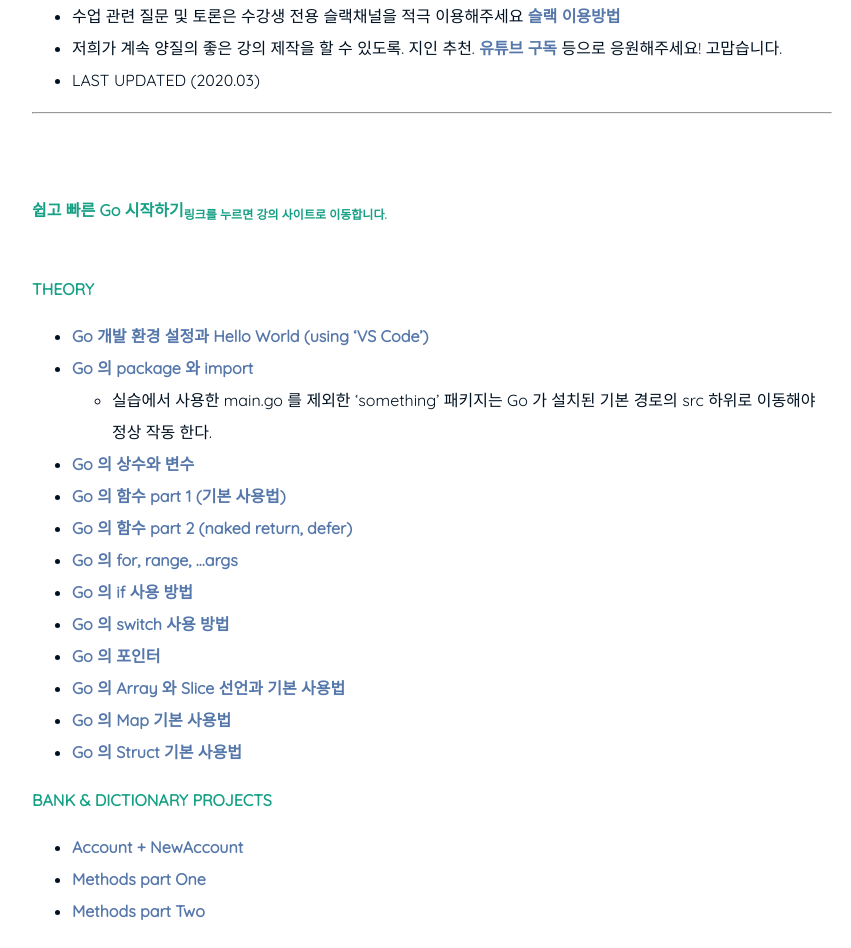
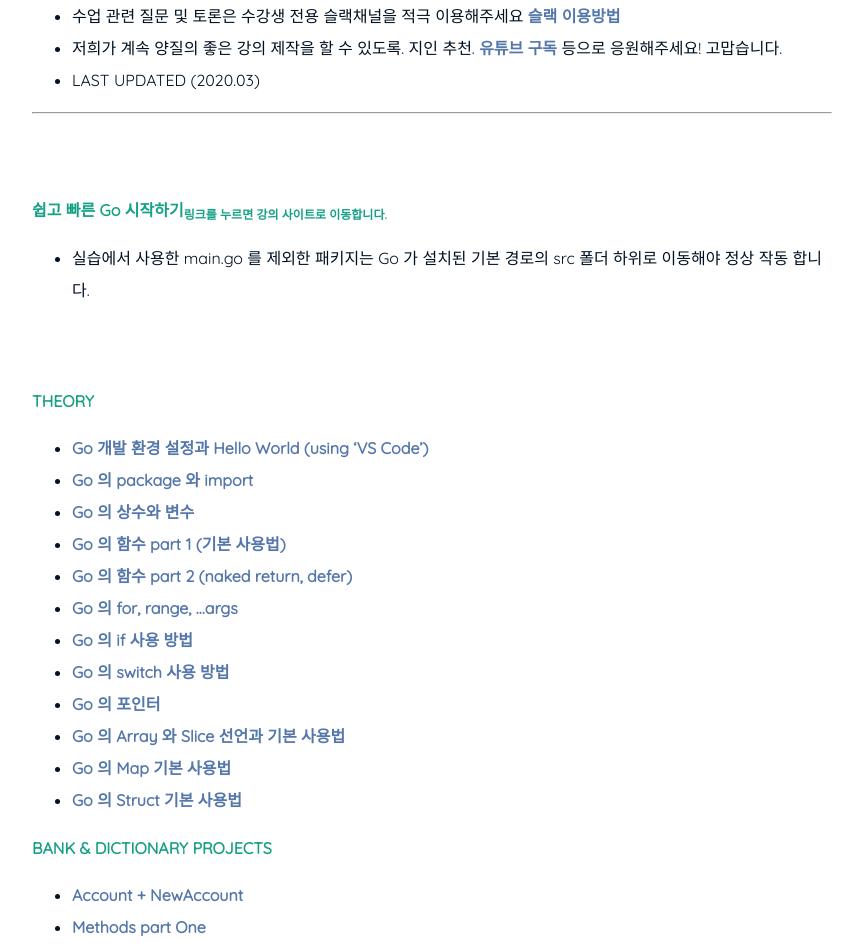
Before and after one commit to nimkoes/portfolio, a Jekyll site: the page built from _posts/2021-05-15-Go-Language-Study.md, in a window 1280 px wide. Shown: the part 816-1764 px from the top of the page, without its empty margins (208-1059 px from the left). Built offline with Jekyll 4.4.1, drawn with Linux system fonts in a browser that asks for light colours.

```diff
--- a/_posts/2021-05-15-Go-Language-Study.md
+++ b/_posts/2021-05-15-Go-Language-Study.md
@@ -27,13 +27,13 @@ author: "nimkoes"
 
 
 [**쉽고 빠른 Go 시작하기<sub>링크를 누르면 강의 사이트로 이동합니다.</sub>**][link_intro]
+  - 실습에서 사용한 main.go 를 제외한 패키지는 Go 가 설치된 기본 경로의 src 폴더 하위로 이동해야 정상 작동 합니다.
 
 
 
 #### **THEORY**
 - [Go 개발 환경 설정과 Hello World (using 'VS Code')][link_blog_001]
 - [Go 의 package 와 import][link_blog_002]
-  - 실습에서 사용한 main.go 를 제외한 'something' 패키지는 Go 가 설치된 기본 경로의 src 하위로 이동해야 정상 작동 한다.
 - [Go 의 상수와 변수][link_blog_003]
 - [Go 의 함수 part 1 (기본 사용법)][link_blog_004]
 - [Go 의 함수 part 2 (naked return, defer)][link_blog_005]
```
Also changed, not shown: other parts of _posts/2021-05-15-Go-Language-Study.md (+2 -0 lines).
